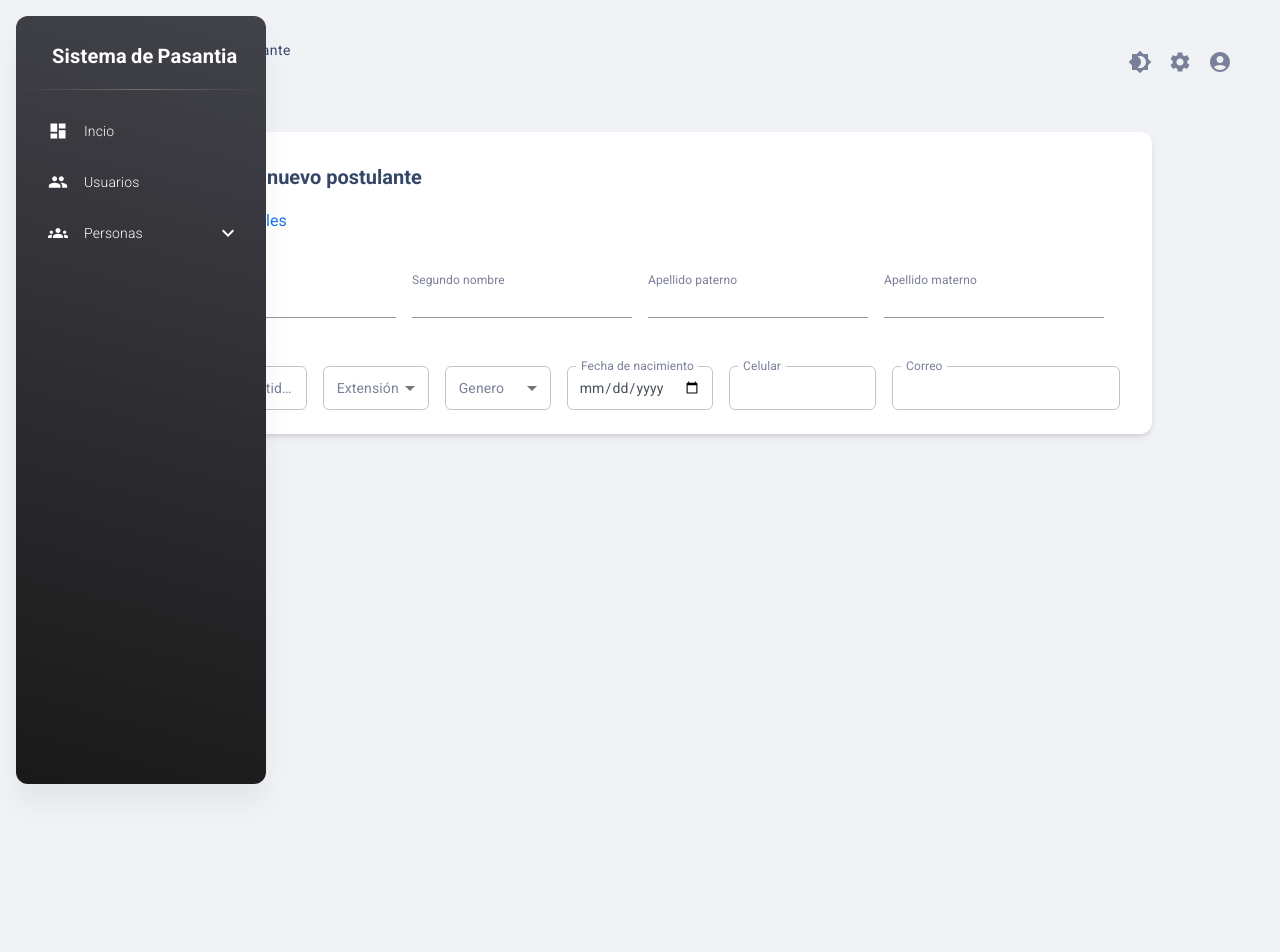
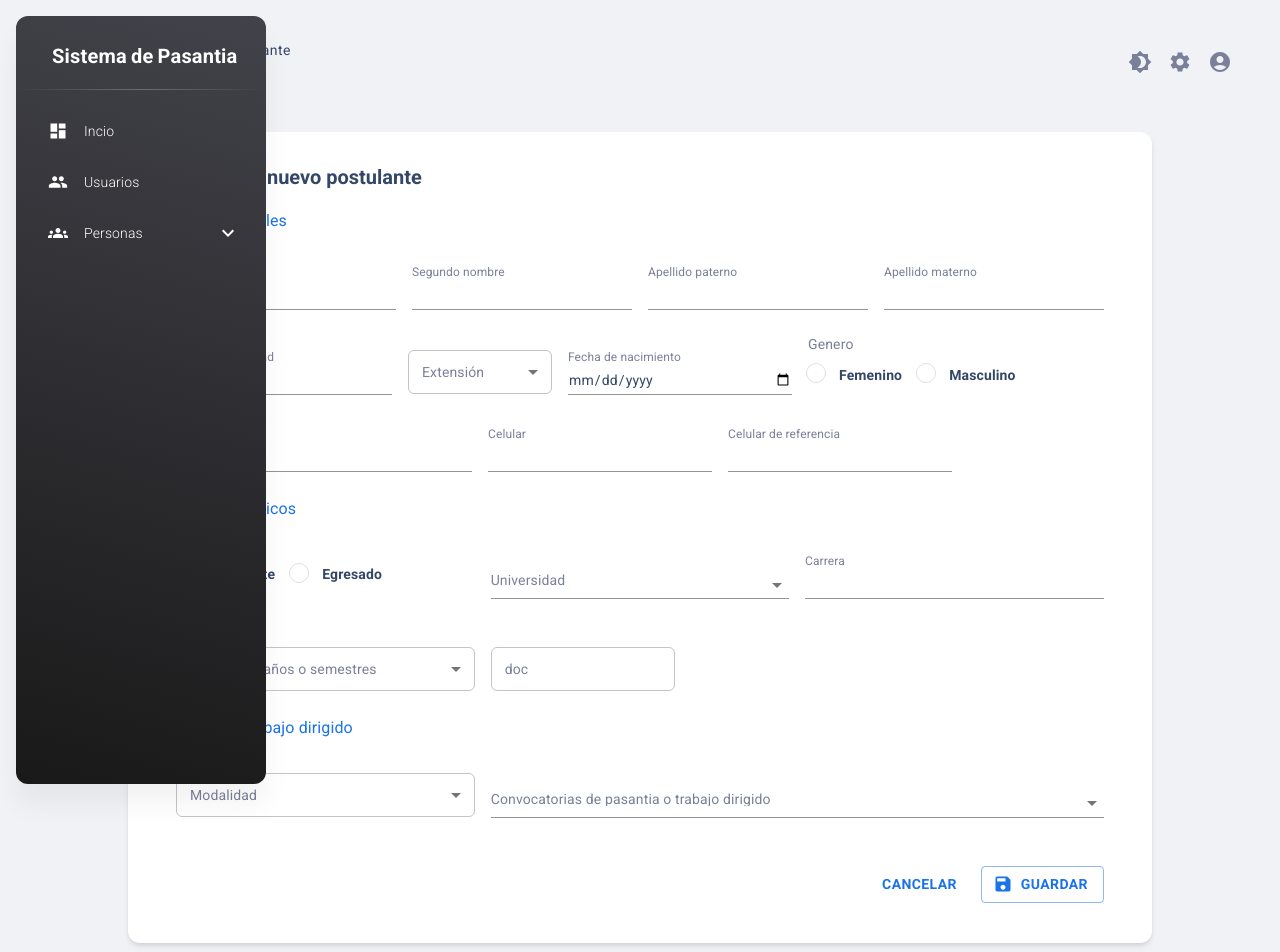
Before and after one commit to SadgamS/pasantia-frontend-v, a React (Vite) app: page /postulantes/crearPostulante in a window 1280 px wide. Shown: the top 952 px of the page. Before the commit the page ends 800 px from the top, so only its background shows below. Built offline with nearby package versions, Linux system fonts and the light colour scheme.

Commit message:
modified

```diff
--- /dev/null
+++ b/src/layouts/FormLayout.jsx
@@ -0,0 +1,25 @@
+import { Card, Grid } from "@mui/material"
+import DashboardLayout from "./layoutContainers/DashboardLayout"
+
+export const FormLayout = ({children}) => {
+  return (
+    <DashboardLayout>
+        <Grid container spacing={2} justifyContent="center" alignItems="center">
+            <Grid item xs={12} sm={11} md={11} lg={11} xl={10}>
+                <Card
+                    sx={{
+                        position: "relative",
+                          mt: { xs:3,sm:4},
+                          mx: { xs:0,sm:2, md:1, lg:2, xl:0},
+                          py: { xs:2,sm:2, md:2, lg:3, xl:3},
+                          px: { xs:2,sm:2, md:3, lg:4, xl:4},
+                          flexGrow: 1,
+                      }}
+                >
+                    {children}
+                </Card>
+            </Grid>
+        </Grid>
+    </DashboardLayout>
+  )
+}
--- a/src/pasantia/pages/personas/postulantes/CrearPostulante.jsx
+++ b/src/pasantia/pages/personas/postulantes/CrearPostulante.jsx
@@ -1,151 +1,254 @@
-import { Card, FormControl, Grid, InputLabel, MenuItem, Select, TextField } from "@mui/material"
-import { Box } from "@mui/system"
-import DashboardLayout from "../../../../layouts/layoutContainers/DashboardLayout"
-import MDBox from "../../../../theme/components/MDBox"
-import MDTypography from "../../../../theme/components/MDTypography"
+import { LoadingButton } from '@mui/lab';
+import {
+  Autocomplete,
+  Button,
+  Card,
+  FormControl,
+  FormControlLabel,
+  FormLabel,
+  Grid,
+  InputLabel,
+  MenuItem,
+  Radio,
+  RadioGroup,
+  Select,
+  Stack,
+  TextField,
+} from '@mui/material';
+import { Link } from 'react-router-dom';
+import SaveIcon from '@mui/icons-material/Save';
+import { FormLayout } from '../../../../layouts/FormLayout';
+import DashboardLayout from '../../../../layouts/layoutContainers/DashboardLayout';
+import MDBox from '../../../../theme/components/MDBox';
+import MDTypography from '../../../../theme/components/MDTypography';
 
 export const CrearPostulante = () => {
   return (
-    <DashboardLayout>
-      <Grid container spacing={2} justifyContent="center" alignItems="center">
-        <Grid item xs={12} sm={11} md={11} lg={11} xl={10}>
-          <Card
-            sx={{
-              position: "relative",
-                mt: { xs:3,sm:4},
-                mx: { xs:0,sm:2, md:1, lg:2, xl:0},
-                py: { xs:2,sm:2, md:2, lg:3, xl:3},
-                px: { xs:2,sm:2, md:3, lg:4, xl:4},
-                flexGrow: 1,
-            }}
-          >
+    <FormLayout>
       <Grid container mt={1}>
         <Grid item>
-                <MDTypography variant='h5' fontWeight='bold'>
+          <MDTypography variant="h5" fontWeight="bold">
             Añadir a un nuevo postulante
           </MDTypography>
         </Grid>
       </Grid>
       <Grid container mt={2}>
         <Grid item>
-                <MDTypography variant='subtitle2' fontWeight='regular' color='info'>
+          <MDTypography variant="subtitle2" fontWeight="regular" color="info">
             Datos Personales
           </MDTypography>
         </Grid>
       </Grid>
       <MDBox component="form" role="form">
-              <Grid container mt={1} spacing={2} p={2}>
+        <Grid container mt={0} spacing={2} p={2}>
           <Grid item xs={12} sm={6} md={6} lg={3}>
             <TextField
-                    variant='standard'
+              variant="standard"
               InputLabelProps={{
                 shrink: true,
               }}
-                    label='Primer nombre'
+              label="Primer nombre"
               fullWidth
             />
           </Grid>
           <Grid item xs={12} sm={6} md={6} lg={3}>
             <TextField
-                    variant='standard'
+              variant="standard"
               InputLabelProps={{
                 shrink: true,
               }}
-                    label='Segundo nombre'
+              label="Segundo nombre"
               fullWidth
             />
           </Grid>
           <Grid item xs={12} sm={6} md={6} lg={3}>
             <TextField
-                    variant='standard'
+              variant="standard"
               InputLabelProps={{
                 shrink: true,
               }}
-                    label='Apellido paterno'
+              label="Apellido paterno"
               fullWidth
             />
           </Grid>
           <Grid item xs={12} sm={6} md={6} lg={3}>
             <TextField
-                    variant='standard'
+              variant="standard"
               InputLabelProps={{
                 shrink: true,
               }}
-                    label='Apellido materno'
+              label="Apellido materno"
               fullWidth
             />
           </Grid>
         </Grid>
-              <Grid container mt={2} spacing={2}>
-                <Grid item sm={2}>
+        <Grid container mt={0} spacing={2} p={1}>
+          <Grid item xs={8} sm={7} md={5} lg={3}>
             <TextField
-                        label='Carnet de identidad'
-                        fullWidth
-                    />
-                </Grid>
-                <Grid item sm={1.5}>
-                    <FormControl fullWidth>
-                        <InputLabel id="ext">Extensión</InputLabel>
-                        <Select
-                            labelId="ext"
-                            label="Extension"
-                        >
-                            <MenuItem value={10}>La Paz</MenuItem>
-                            <MenuItem value={20}>Santa Cruz</MenuItem>
-                            <MenuItem value={30}>PTS</MenuItem>
-                        </Select>
-                    </FormControl>
-                </Grid>
-                <Grid item sm={1.5}>
-                    <FormControl fullWidth>
-                        <InputLabel id="ext">Genero</InputLabel>
-                        <Select
-                            labelId="ext"
-                            label="Genero"
-                        >
-                            <MenuItem value={10}>Hombre</MenuItem>
-                            <MenuItem value={20}>Mujer</MenuItem>
-                        </Select>
-                    </FormControl>
-                </Grid>
-                <Grid item sm={2}>
-                    <TextField
-                        label='Fecha de nacimiento'
-                        type='date'
+              variant="standard"
+              label="Carnet de identidad"
               InputLabelProps={{
                 shrink: true,
               }}
               fullWidth
             />
           </Grid>
-                <Grid item sm={2}>
+          <Grid item xs={4} sm={5} md={3} lg={2}>
+            <FormControl  fullWidth>
+              <InputLabel id="ext">Extensión</InputLabel>
+              <Select   labelId="ext" label="Extension">
+                <MenuItem >La Paz</MenuItem>
+                <MenuItem >Santa Cruz</MenuItem>
+                <MenuItem >PTS</MenuItem>
+              </Select>
+            </FormControl>
+          </Grid>
+          <Grid item xs={5} sm={5} md={4} lg={3}>
             <TextField
-                        label='Celular'
+              variant="standard"
+              label="Fecha de nacimiento"
+              type="date"
               InputLabelProps={{
                 shrink: true,
               }}
               fullWidth
             />
           </Grid>
-                <Grid item sm={3}>
+          <Grid item xs={7} sm={7} md={5} lg={4} sx={{mt:{ xs:-1, sm:-1, md:-1, lg:-2}}}>
+            <FormControl fullWidth>
+              <FormLabel id="row-label" > Genero </FormLabel>
+              <RadioGroup row  aria-labelledby="row-radio-label">
+                <FormControlLabel value="f" control={<Radio />} label="Femenino"/>
+                <FormControlLabel value="m" control={<Radio />} label="Masculino"/>
+              </RadioGroup>
+            </FormControl>
+          </Grid>
+        </Grid>
+      <Grid container mt={0} spacing={2} p={1} >
+        <Grid item xs={6} sm={7} md={6} lg={4}>
           <TextField
-                        label='Correo'
+            variant="standard"
+            type="email"
+            label="Correo"
             InputLabelProps={{
                 shrink: true,
               }}
             fullWidth
           />
         </Grid>
-
+        <Grid item xs={5} sm={5} md={5} lg={3}>
+          <TextField
+            variant="standard"
+            label="Celular"
+            InputLabelProps={{
+                shrink: true,
+              }}
+            fullWidth
+          />
         </Grid>
-            </MDBox>
-
-        </Card>
-
+        <Grid item xs={5} sm={5} md={5} lg={3}>
+          <TextField
+            variant="standard"
+            label="Celular de referencia"
+            InputLabelProps={{
+                shrink: true,
+              }}
+            fullWidth
+          />
         </Grid>
       </Grid>
-
-
-    </DashboardLayout>
-  )
-}
+      <Grid container mt={2}>
+        <Grid item>
+          <MDTypography variant="subtitle2" fontWeight="regular" color="info">
+            Datos Academicos
+          </MDTypography>
+        </Grid>
+      </Grid>
+      <Grid container mt={0} spacing={2} p={2}>
+        <Grid item xs={12} sm={8} md={5} lg={4} >
+          <FormControl fullWidth>
+            <RadioGroup row  aria-labelledby="row-radio-label">
+              <FormControlLabel value="es" control={<Radio />} label="Estudiante"/>
+              <FormControlLabel value="eg" control={<Radio />} label="Egresado"/>
+            </RadioGroup>
+          </FormControl>
+        </Grid>
+        <Grid item xs={12} sm={12} md={7} lg={4}>
+          <Autocomplete
+            renderInput={(params) => <TextField {...params} label="Universidad" variant="standard" />}
+          />
+        </Grid>
+        <Grid item xs={12} sm={12} md={7} lg={4}>
+          <TextField
+            variant="standard"
+            label="Carrera"
+            InputLabelProps={{
+                shrink: true,
+              }}
+            fullWidth
+          />
+        </Grid>
+      </Grid>
+      <Grid container mt={0} spacing={2} p={2}>
+        <Grid item xs={12} sm={12} md={6} lg={4}>
+          <FormControl  fullWidth>
+            <InputLabel id="ext">Numero de años o semestres</InputLabel>
+            <Select labelId="ext" label="Numero de años o semestres">
+              <MenuItem >8vo semestre</MenuItem>
+              <MenuItem >Finalizado</MenuItem>
+            </Select>
+          </FormControl>
+        </Grid>
+        <Grid item>
+            <TextField type="file " label="doc"/>
+        </Grid>
+      </Grid>
+      <Grid container mt={1}>
+        <Grid item>
+          <MDTypography variant="subtitle2" fontWeight="regular" color="info">
+            Pasantia o Trabajo dirigido
+          </MDTypography>
+        </Grid>
+      </Grid>
+      <Grid container mt={0} spacing={2} p={2}>
+        <Grid item xs={12 } sm={5} md={4} lg={4}>
+          <FormControl  fullWidth>
+            <InputLabel id="ext">Modalidad</InputLabel>
+            <Select   labelId="ext" label="Extension">
+              <MenuItem >Pasantia</MenuItem>
+              <MenuItem >Trabajo dirigido</MenuItem>
+            </Select>
+          </FormControl>
+        </Grid>
+        <Grid item xs={12 } sm={7} md={8} lg={8}>
+          <Autocomplete
+            renderInput={(params) => <TextField {...params} label="Convocatorias de pasantia o trabajo dirigido" variant="standard" />}
+          />
+        </Grid>
+      </Grid>
+      <Stack
+          direction="row"
+          justifyContent="flex-end"
+          alignItems="center"
+          spacing={2}
+          p={2}
+          mt={2}
+          >
+            <Link to="/usuarios">
+              <Button>
+                Cancelar
+              </Button>
+            </Link>
+           <LoadingButton
+              type="submit"
+              color="info"
+              variant="outlined"
+              startIcon={<SaveIcon />}
+              >
+              Guardar
+            </LoadingButton>
+        </Stack>
+      </MDBox>
+    </FormLayout>
+  );
+};
--- /dev/null
+++ b/src/theme/theme-light/components/formControlLabel.js
@@ -0,0 +1,35 @@
+// Material Dashboard 2 React base styles
+import colors from "../base/colors";
+import typography from "../base/typography";
+
+// Material Dashboard 2 React helper functions
+import pxToRem from "../functions/pxToRem";
+
+const { dark } = colors;
+const { size, fontWeightBold } = typography;
+
+const formControlLabel = {
+  styleOverrides: {
+    root: {
+      display: "block",
+      minHeight: pxToRem(24),
+      marginBottom: pxToRem(2),
+    },
+
+    label: {
+      display: "inline-block",
+      fontSize: size.sm,
+      fontWeight: fontWeightBold,
+      color: dark.main,
+      lineHeight: 1,
+      transform: `translateY(${pxToRem(1)})`,
+      marginLeft: pxToRem(4),
+
+      "&.Mui-disabled": {
+        color: dark.main,
+      },
+    },
+  },
+};
+
+export default formControlLabel;
--- /dev/null
+++ b/src/theme/theme-light/components/radio.js
@@ -0,0 +1,83 @@
+
+// Material Dashboard 2 React base styles
+import borders from "../base/borders";
+import colors from "../base/colors";
+
+// Material Dashboard 2 React helper functions
+import pxToRem from "../functions/pxToRem";
+import linearGradient from "../functions/linearGradient";
+
+const { borderWidth, borderColor } = borders;
+const { transparent, info } = colors;
+
+const radio = {
+  styleOverrides: {
+    root: {
+      "& .MuiSvgIcon-root": {
+        width: pxToRem(20),
+        height: pxToRem(20),
+        color: transparent.main,
+        border: `${borderWidth[1]} solid ${borderColor}`,
+        borderRadius: "50%",
+      },
+
+      "&:after": {
+        transition: "opacity 250ms ease-in-out",
+        content: `""`,
+        position: "absolute",
+        width: pxToRem(14),
+        height: pxToRem(14),
+        borderRadius: "50%",
+        backgroundImage: linearGradient(info.main, info.main),
+        opacity: 0,
+        left: 0,
+        right: 0,
+        top: 0,
+        bottom: 0,
+        margin: "auto",
+      },
+
+      "&:hover": {
+        backgroundColor: transparent.main,
+      },
+
+      "&.Mui-focusVisible": {
+        border: `${borderWidth[2]} solid ${info.main} !important`,
+      },
+    },
+
+    colorPrimary: {
+      color: borderColor,
+
+      "&.Mui-checked": {
+        color: info.main,
+
+        "& .MuiSvgIcon-root": {
+          borderColor: info.main,
+        },
+
+        "&:after": {
+          opacity: 1,
+        },
+      },
+    },
+
+    colorSecondary: {
+      color: borderColor,
+
+      "&.Mui-checked": {
+        color: info.main,
+
+        "& .MuiSvgIcon-root": {
+          borderColor: info.main,
+        },
+
+        "&:after": {
+          opacity: 1,
+        },
+      },
+    },
+  },
+};
+
+export default radio;
```
Also changed, not shown: src/pasantia/pages/usuarios/CrearUsuario.jsx (+16 -34 lines), src/theme/theme-light/components/formLabel.js (added, +17 -0 lines), src/theme/theme-light/index.js (+7 -1 lines). Lines whose indentation alone changed are shown as unchanged.
